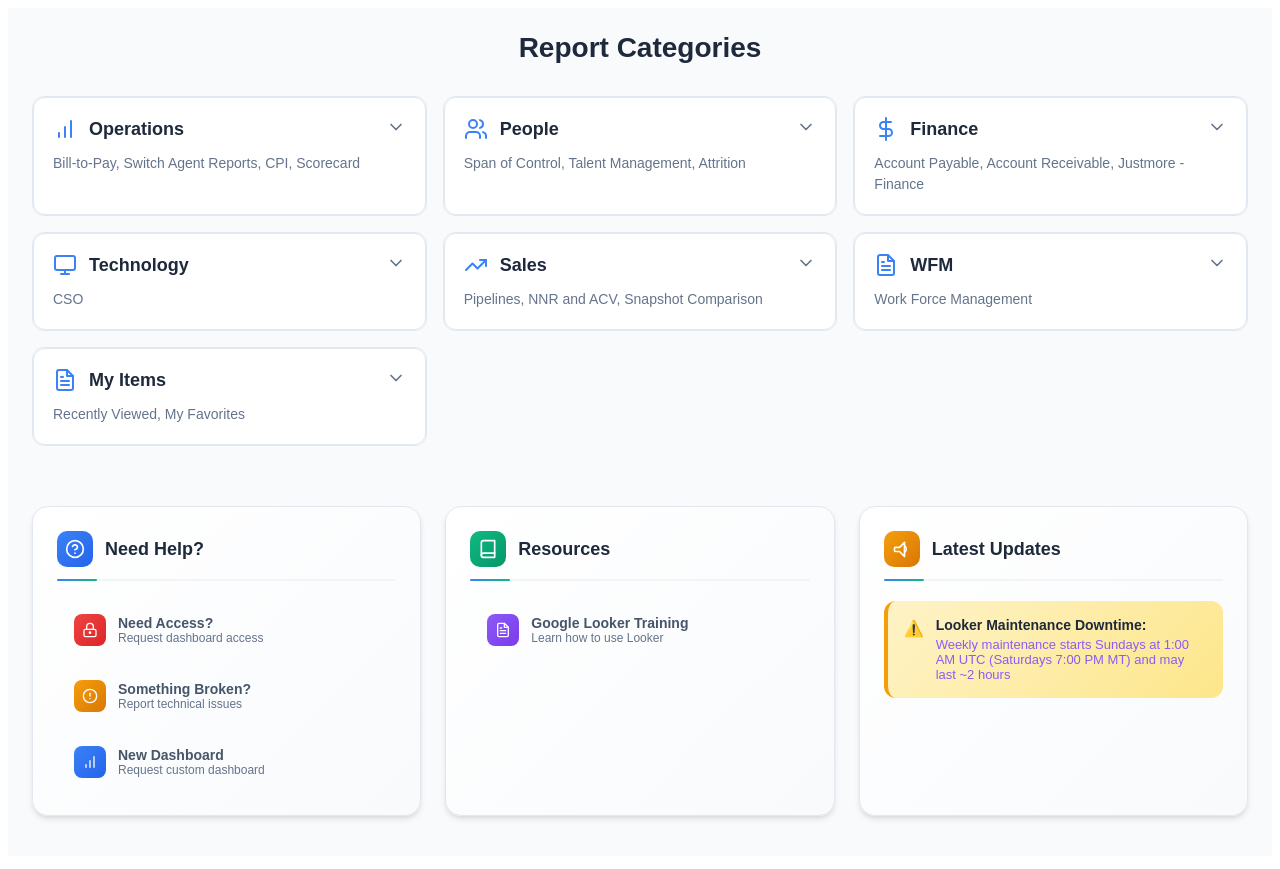
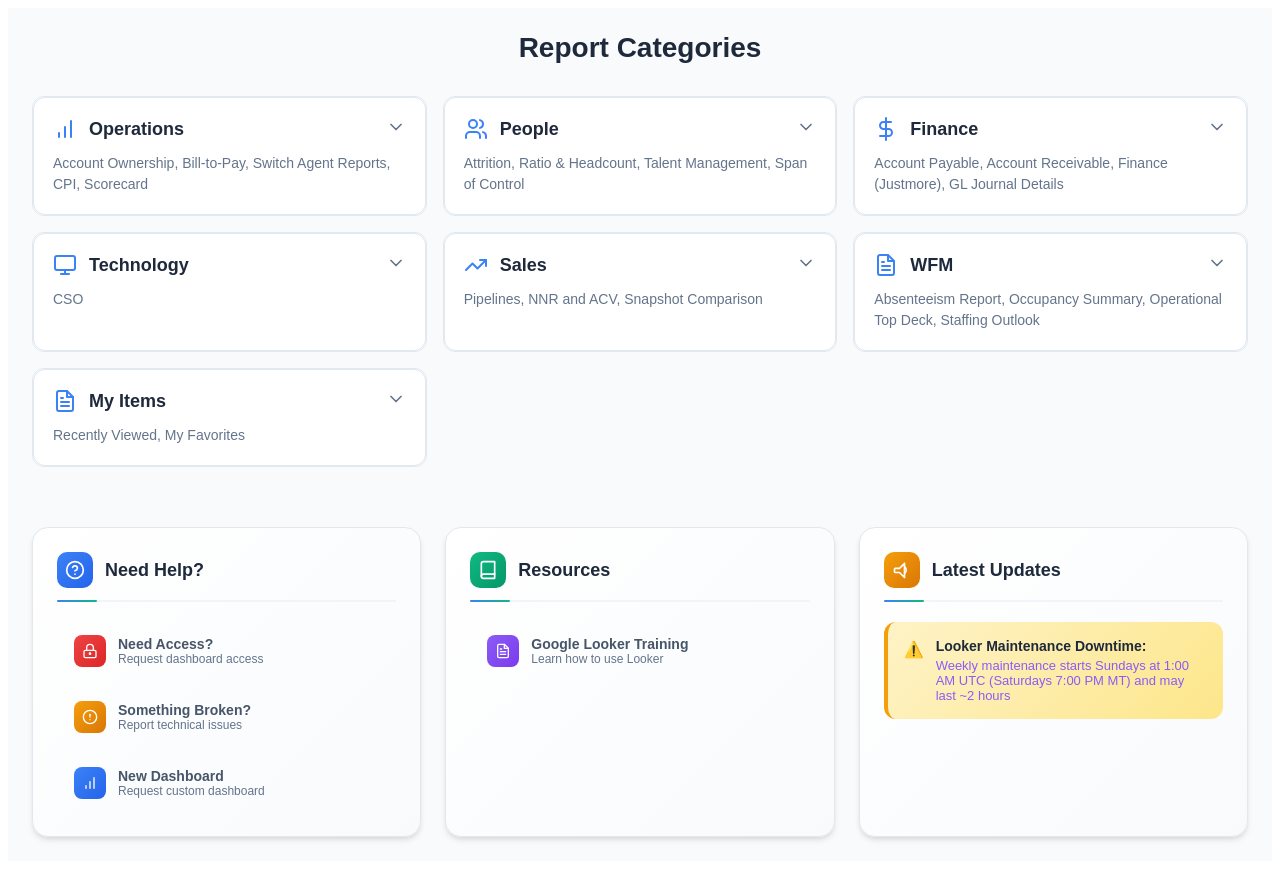
Before and after one commit to sidduthecoder/React_code, a React app: page / in a window 1280 px wide. Built offline with nearby package versions, Linux system fonts and the light colour scheme; the HTML template or start-up script is replaced by a standard one; what @looker/components, @looker/extension-sdk-react would draw is missing.

Commit message:
Updated Sorting

```diff
--- a/src/Home.tsx
+++ b/src/Home.tsx
@@ -151,21 +151,24 @@ const Index = () => {
     {
       id: "operations",
       title: "Operations",
-      description: "Bill-to-Pay, Switch Agent Reports, CPI, Scorecard",
+      description:
+        "Account Ownership, Bill-to-Pay, Switch Agent Reports, CPI, Scorecard",
       icon: <BarChart size={24} />,
       color: "#3B82F6",
     },
     {
       id: "people",
       title: "People",
-      description: "Span of Control, Talent Management, Attrition",
+      description:
+        "Attrition, Ratio & Headcount, Talent Management, Span of Control ",
       icon: <Users size={24} />,
       color: "#3B82F6",
     },
     {
       id: "finance",
       title: "Finance",
-      description: "Account Payable, Account Receivable, Justmore - Finance",
+      description:
+        "Account Payable, Account Receivable, Finance (Justmore), GL Journal Details",
       icon: <DollarSign size={24} />,
       color: "#3B82F6",
     },
@@ -187,7 +190,8 @@ const Index = () => {
     {
       id: "WFM",
       title: "WFM",
-      description: "Work Force Management",
+      description:
+        "Absenteeism Report, Occupancy Summary, Operational Top Deck, Staffing Outlook",
       icon: <FileText size={24} />,
       color: "#3B82F6",
     },
@@ -216,42 +220,47 @@ const Index = () => {
           url: "https://askted.ttec.com/dashboards/x9a94OaUppMGyef4f9ZJFw",
         },
         {
-          name: "Switch Agent Reports",
-          url: "https://askted.ttec.com/dashboards/ttecmainagentdashboard?",
+          name: "CPI - Justmore",
+          url: "https://askted.ttec.com/dashboards/hPkWUyxx3bVcpSAqJMrED5?",
         },
         {
-          name: "CPI - Justmore",
-          url: "https://askted.ttec.com/dashboards/hPkWUyxx3bVcpSAqJMrED5?",
+          name: "KVS",
+          url: "https://askted.ttec.com/dashboards/oNbAPz6SizZm17sX3l5aDe?",
         },
         {
           name: "Scorecard (Restricted)",
           url: "https://askted.ttec.com/dashboards/hIrt0kRSFSHjkUnXXmrQMv?",
         },
         {
+          name: "Switch Agent Reports",
+          url: "https://askted.ttec.com/dashboards/ttecmainagentdashboard?",
+        },
+        {
           name: "TTEC Assure",
           url: "https://askted.ttec.com/dashboards/OVYk7ACO5rvRMj2x3c6LL",
         },
       ],
+
       people: [
         {
-          name: "Talent Management",
-          url: "https://askted.ttec.com/dashboards/qeE284Tph0E8g7nOLXORNM?",
+          name: "Hire to Production Attrition - Justmore",
+          url: "https://askted.ttec.com/dashboards/7528TAOYYtQn1V0ClgSwro?",
         },
         {
           name: "Production Attrition - JustMore",
           url: "https://askted.ttec.com/dashboards/kgeZh3LEF5LCBIHox5ZNXL?",
         },
         {
-          name: "Hire to Production Attrition - Justmore",
-          url: "https://askted.ttec.com/dashboards/7528TAOYYtQn1V0ClgSwro?",
+          name: "Ratio & Headcount - JustMore",
+          url: "https://askted.ttec.com/dashboards/r6FTJoE9ELPynbXM4hEHHj?",
         },
         {
           name: "Span of Control - JustMore",
           url: "https://askted.ttec.com/dashboards/MPjwsiHlFthmG4O0KzBvaM?",
         },
         {
-          name: "Ratio & Headcount - JustMore",
-          url: "https://askted.ttec.com/dashboards/r6FTJoE9ELPynbXM4hEHHj?",
+          name: "Talent Management",
+          url: "https://askted.ttec.com/dashboards/qeE284Tph0E8g7nOLXORNM?",
         },
       ],
       finance: [
@@ -264,14 +273,15 @@ const Index = () => {
           url: "https://askted.ttec.com/dashboards/kFFlRHW74WKjsw4fTo8zdb?",
         },
         {
+          name: "Finance - Justmore (Restricted)",
+          url: "https://askted.ttec.com/dashboards/4WkvpNKns60ZYDG0jGToiO?",
+        },
+        {
           name: "GL Journal Details (Restricted)",
           url: "https://askted.ttec.com/dashboards/3kvLlkeuhIpcNkaKxamA5T?",
         },
-        {
-          name: "Finance - Justmore (Restricted)",
-          url: "https://askted.ttec.com/dashboards/4WkvpNKns60ZYDG0jGToiO?",
-        },
       ],
+
       technology: [
         {
           name: "CSO",
@@ -280,36 +290,23 @@ const Index = () => {
       ],
       sales: [
         {
-          name: "Snapshot Comparison (Restricted)",
-          url: "https://askted.ttec.com/dashboards/YpFcBEkFf4E3XB7fEprp5D",
+          name: "ACV Pipeline (Restricted)",
+          url: "https://askted.ttec.com/dashboards/PJWcOVPIXT7l0KfIU9iWvI",
         },
         {
           name: "NNR Pipeline (Restricted)",
           url: "https://askted.ttec.com/dashboards/twzEqZXHMIG0waWndXGQ9S?",
         },
         {
-          name: "ACV Pipeline (Restricted)",
-          url: "https://askted.ttec.com/dashboards/PJWcOVPIXT7l0KfIU9iWvI",
-        },
-        {
           name: "Sales Executive Pipeline Dashboard (Restricted)",
           url: "https://askted.ttec.com/dashboards/pZ6I0UMyLcyBbbxVItrGrX",
         },
+        {
+          name: "Snapshot Comparison (Restricted)",
+          url: "https://askted.ttec.com/dashboards/YpFcBEkFf4E3XB7fEprp5D",
+        },
       ],
-
       WFM: [
-        {
-          name: "Staffing Outlook",
-          url: "https://askted.ttec.com/dashboards/QoPFWGZSiQSA4cHA3FUQyS?",
-        },
-        {
-          name: "Operational Top Deck",
-          url: "https://askted.ttec.com/dashboards/1HPc0kDIj00CyouupayeSW?",
-        },
-        {
-          name: "Occupancy Summary",
-          url: "https://askted.ttec.com/dashboards/vj7wsduTcZSq2pVgiRb2GF?",
-        },
         {
           name: "Absenteeism Report",
           url: "https://askted.ttec.com/dashboards/Ig2jnIi4kuq4VBZvZJZkmF?",
@@ -318,15 +315,28 @@ const Index = () => {
           name: "AWH - WFM",
           url: "https://askted.ttec.com/dashboards/tt3cDKWJQX4eM2ULKE4CpH?",
         },
+        {
+          name: "Occupancy Summary",
+          url: "https://askted.ttec.com/dashboards/vj7wsduTcZSq2pVgiRb2GF?",
+        },
+        {
+          name: "Operational Top Deck",
+          url: "https://askted.ttec.com/dashboards/1HPc0kDIj00CyouupayeSW?",
+        },
+        {
+          name: "Staffing Outlook",
+          url: "https://askted.ttec.com/dashboards/QoPFWGZSiQSA4cHA3FUQyS?",
+        },
       ],
+
       MyItems: [
+        {
+          name: "My Favorites",
+          url: "https://askted.ttec.com/browse/favorites",
+        },
         {
           name: "Recently Viewed",
           url: "https://askted.ttec.com/browse/recent",
-        },
-        {
-          name: "My Favorites",
-          url: "https://askted.ttec.com/browse/favorites",
         },
       ],
     };
```
